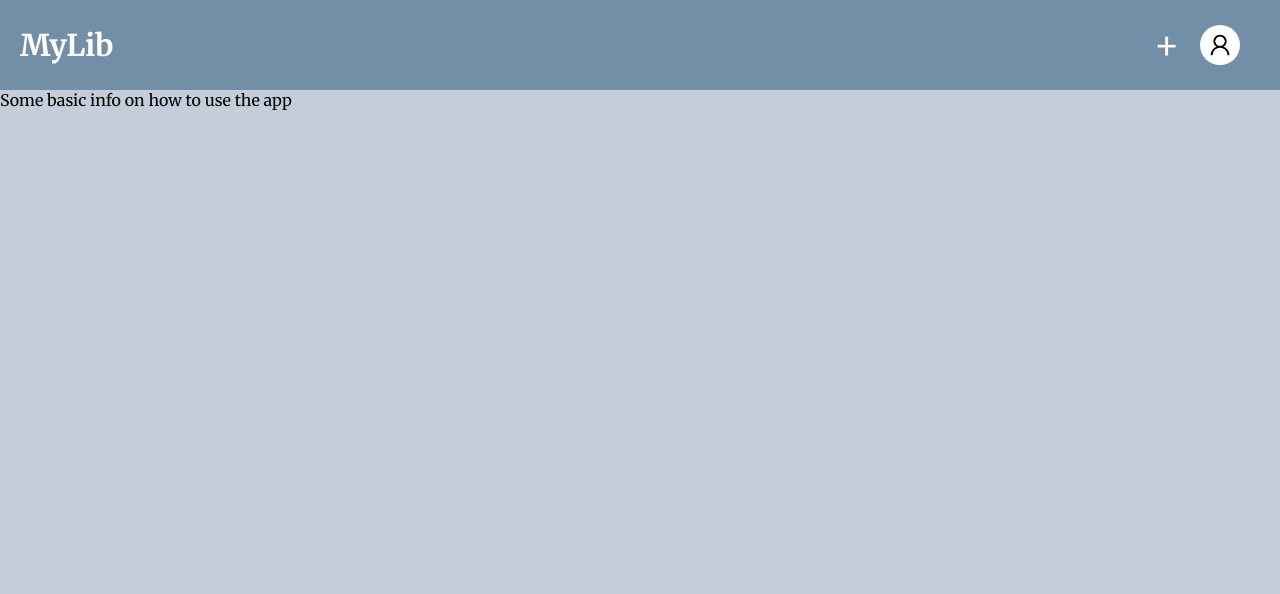
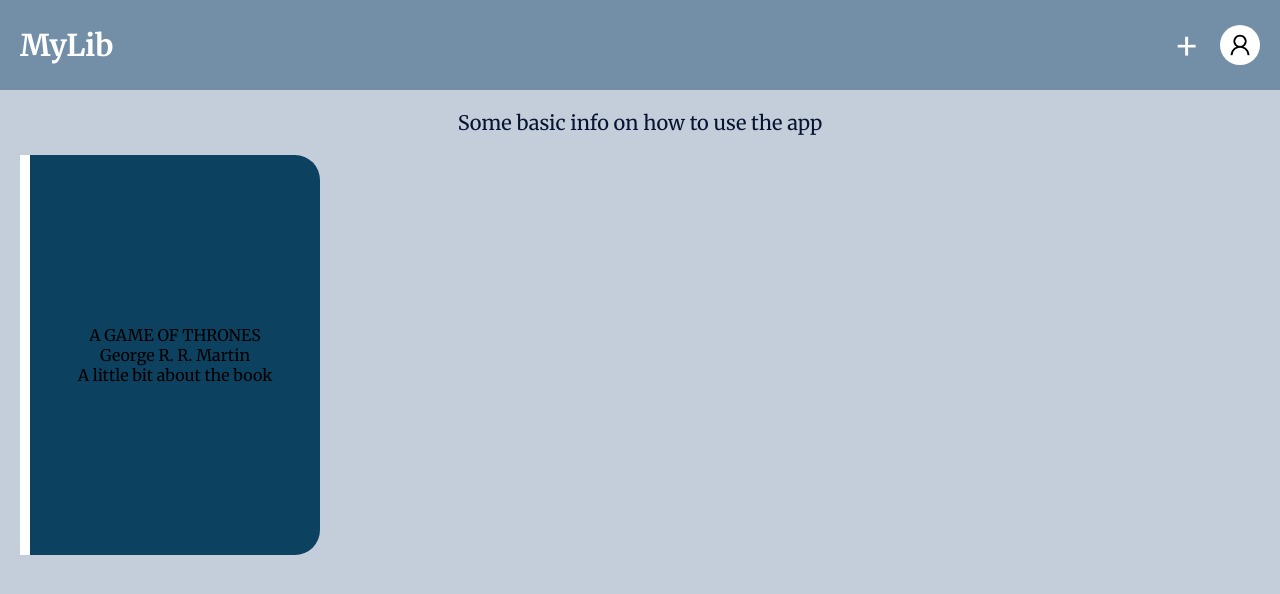
Before and after one commit to daanniill/library, a plain HTML site: page index.html in a window 1280 px wide. Drawn offline with Linux system fonts and the light colour scheme.

Commit message:
working on styling book card, created grid to hold books

```diff
--- a/index.html
+++ b/index.html
@@ -14,14 +14,18 @@
     <header class="header">
         <div class="logo">MyLib</div>
         <div class="functions">
-            <a>+</a>
+            <a id="add_book">+</a>
             <img src="assets/user.png">
         </div>
     </header>
     <main class="main">
         <div class="intro_info">Some basic info on how to use the app</div>
         <div class="book_shelf">
-            <div class="book"></div>
+            <div class="book_card">
+                <div id="title">A GAME OF THRONES</div>
+                <div id="author">George R. R. Martin</div>
+                <div id="desc">A little bit about the book</div>
+            </div>
         </div>
     </main>
 
--- a/styles.css
+++ b/styles.css
@@ -19,15 +19,6 @@ a {
     font-size: 40px;
     font-weight: lighter;
     color: var(--text-color);
-}
-
-/* BODY */
-body {
-    background-color: var(--primary-color);
-    font-family: "Merriweather", serif;
-    margin: 0;
-    padding: 0;
-    height: 100vh;
 }
 
 /* HEADER */
@@ -62,5 +53,44 @@ body {
     padding: 5px;
     background-color: var(--text-color);
     border-radius: 100%;
-    margin: 0 20px 0 20px;
+    margin: 0 0 0 20px;
 }
+
+/* BODY */
+body {
+    background-color: var(--primary-color);
+    font-family: "Merriweather", serif;
+    margin: 0;
+    padding: 0;
+    height: 100vh;
+}
+
+.intro_info {
+    text-align: center;
+    font-size: 20px;
+    padding: 20px;
+    color: var(--quaternary-color);
+}
+
+.book_shelf {
+    display: grid;
+    grid-template-columns: repeat(2, 1fr);
+    gap: 20px;
+    padding: 20px;
+    padding-top: 0;
+}
+
+.book_card {
+    background: var(--tertiary-color);
+    width: 300px;
+    height: 400px;
+    border-radius: 25px;
+    border-top-left-radius: 0;
+    border-bottom-left-radius: 0;
+    border-left: 10px solid var(--text-color);
+    display: flex;
+    flex-direction: column;
+    justify-content: center;
+    align-items: center;
+    padding: 20px;
+}
```
